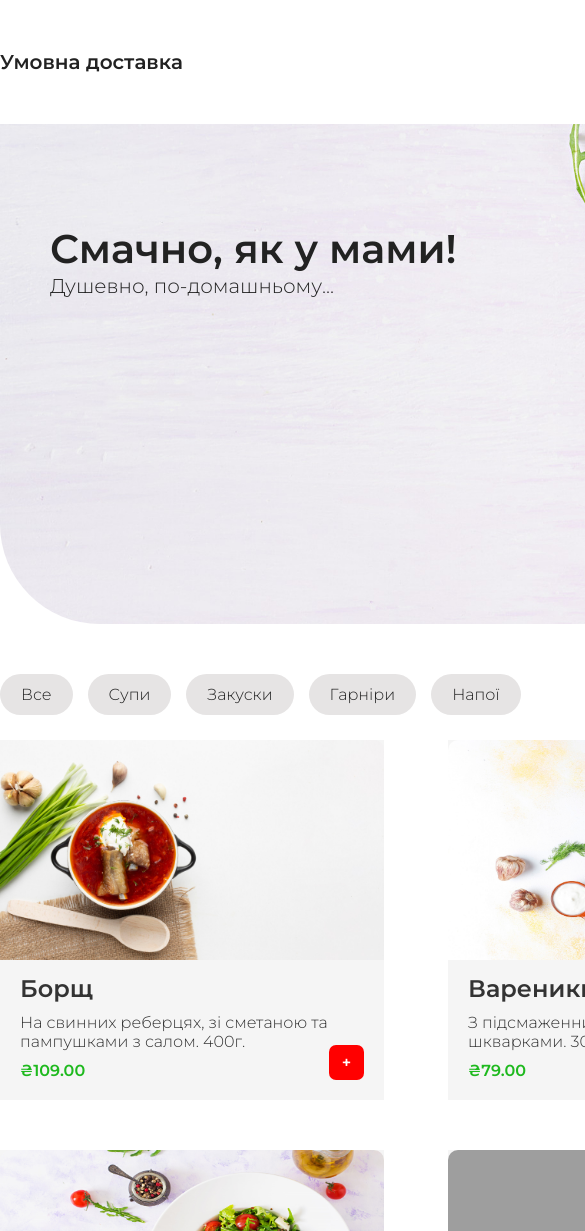
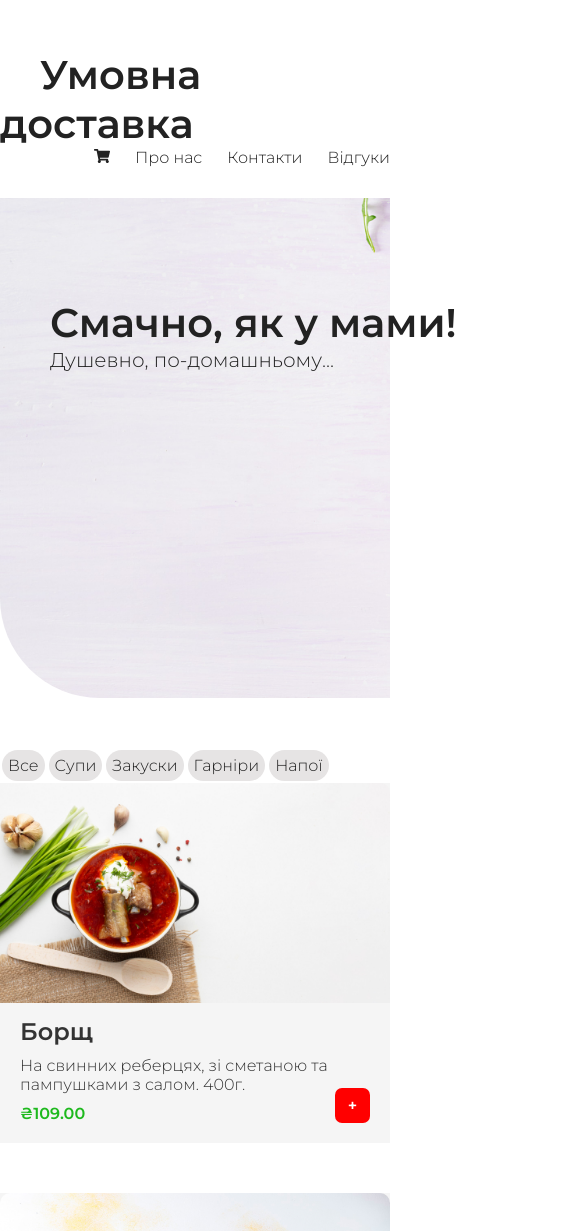
Before and after one commit to MazurIvan/neworder, a React (Create React App) app: page / in a window 390 px wide. Shown: the top 1231 px of the page, 585 px wide, since content can reach past the window. Built offline with nearby package versions, Linux system fonts and the light colour scheme; grey boxes are pictures that could not be loaded.

Commit message:
add_media

```diff
--- a/src/style.css
+++ b/src/style.css
@@ -254,3 +254,33 @@ footer {
     text-align: center;
     margin-top: 100px;
 }
+
+@media only screen and (max-width: 480px) {
+    .wrapper {
+        width: 100%;
+    }
+
+    header .logo {
+        font-weight: 600;
+        font-size: 40px;
+        margin: 20px 40px;
+    }
+
+    header ul.nav {
+        float: right;
+        list-style: none;
+    }
+
+    main {
+        flex-direction: column;
+    }
+
+    main .item {
+        width: 100%;
+    }
+
+    .categories div {
+        padding: 5px;
+        margin: 2px;
+    }
+}
```
